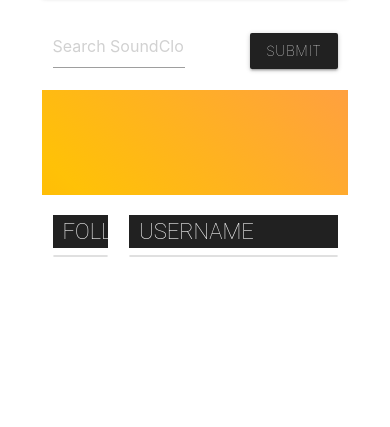
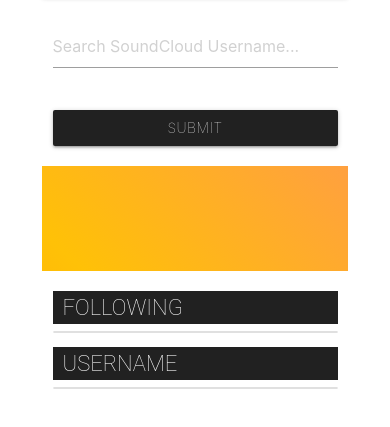
Before and after one commit to BE4R/sonderFM, a website: page public/index.html in a window 390 px wide. Shown: the part 195-622 px from the top of the page. Drawn offline with nearby package versions, Linux system fonts and the light colour scheme; some packages are replaced by stand-ins of ours; a script that the page names is missing.

Commit message:
mobilize

```diff
--- a/public/index.html
+++ b/public/index.html
@@ -34,13 +34,13 @@
     </div>
 
     <form ng-submit="searchUser()">
-      <div class="row valign-wrapper">
-        <div class="input-field col m10 s12 valign">
+      <div class="row">
+        <div class="col s12 m8 l10 input-field">
           <p class="error-msg" ng-if="errorMsg">{{errorMsg}}</p>
           <input id="username" type="text" ng-model="formData.username" placeholder="Search SoundCloud Username...">
         </div>
-        <div class="col m2 s12 valign right-align">
-          <button class="btn waves-effect waves-light center-align" type="submit" name="action">Submit
+        <div class="col s12 m4 l2">
+          <button style="width: 100%; margin-top:20px" class="btn waves-effect waves-light center-align" type="submit" name="action">Submit
           </button>
         </div>
       </div>
@@ -51,10 +51,10 @@
     </div>
 
     <div class="row">
-      <div class="col s3">
+      <div class="col s12 m3">
         <div ui-view="list"></div>
       </div>
-      <div class="col s9">
+      <div class="col s12 m9">
         <div ui-view="favorites"></div>
       </div>
     </div>
--- a/public/main.css
+++ b/public/main.css
@@ -62,7 +62,7 @@ body {
   height: 105px;
   max-width: 100%;
   margin-bottom: 20px;
-  margin-top: -20px;
+  /*  margin-top: -20px;*/
   text-align: center;
 }
 
```
